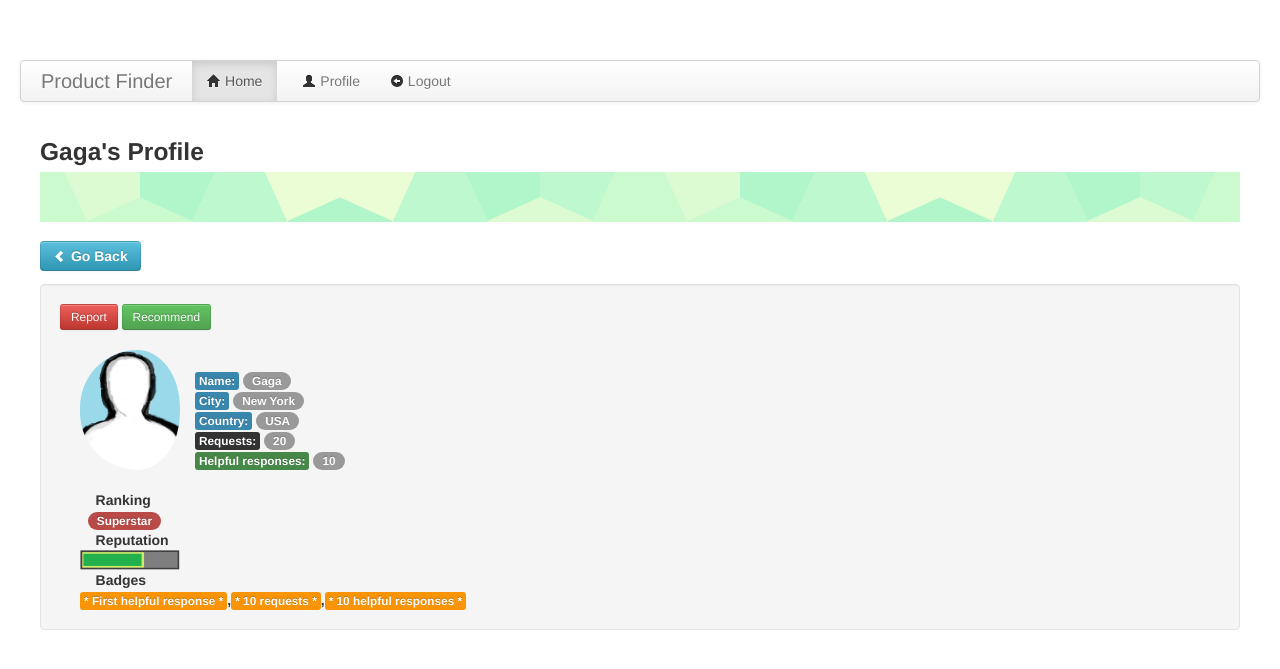
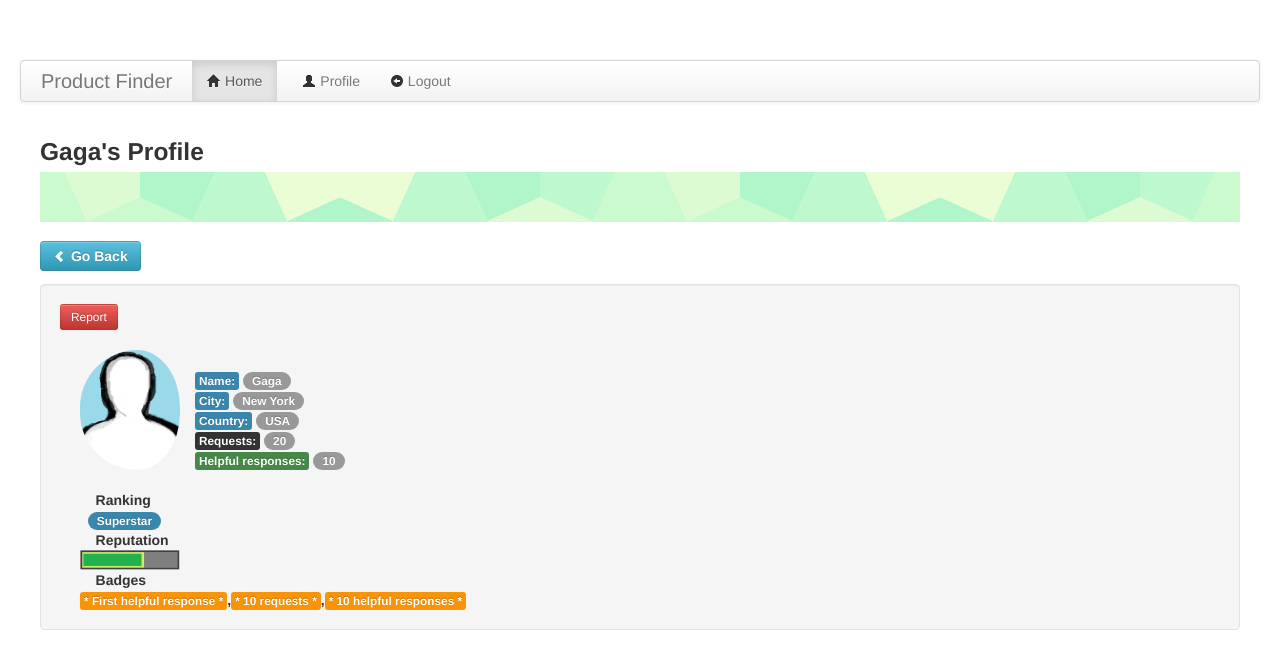
Before and after one commit to IoannisCleary/Product_Finder, a Django app: a page that uses productfinder/templates/product_finder/profile.html in a window 1280 px wide. Shown: the top 669 px of the page. Run offline with Django 3.2, Linux system fonts and the light colour scheme; data comes from the database, SQL or seed files in the repository; parts of the project's set-up code (start-up, migrations or seed data) failed here and were passed over; some libraries are stand-ins or nearby versions.

Commit message:
Removed recommended button

```diff
--- a/productfinder/templates/product_finder/profile.html
+++ b/productfinder/templates/product_finder/profile.html
@@ -10,7 +10,7 @@
 		<a href="/product_finder/" class="btn btn-info" role="button"><i class="icon-white icon-chevron-left"></i> Go Back</a>
     </h3>
     <div class="well">
-	 <a href="#" class="btn-danger btn btn-small">Report</a>&nbsp;<a href="#" class="btn-success btn btn-small">Recommend</a><br/><br/>
+		<a href="#" class="btn-danger btn btn-small">Report</a><br/><br/>
 	<div class="container-fluid">
 	 <a class="pull-left">
         <img class="img-circle" style="height:120px;width:100px; padding-right:15px;" src="{% static "user_big.png" %}"></a>
@@ -24,9 +24,9 @@
 			 </div>
 			 <div class="container-fluid">
 			 &nbsp;&nbsp;&nbsp;&nbsp;<b>Ranking</b><br/>
-			 &nbsp; <span class="badge badge-important">Superstar</span><br/>
+			 &nbsp; <span class="badge badge-info">Superstar</span><br/>
 			 &nbsp;&nbsp;&nbsp;&nbsp;<b>Reputation
-		 &nbsp;   <img class="media-object" style="height:20px;width:100px;" src="{% static "ranking.png" %}">
+		 &nbsp;  <img class="media-object" style="height:20px;width:100px;" src="{% static "ranking.png" %}">
 		    &nbsp;&nbsp;&nbsp;&nbsp;<b>Badges</b><br/>
 			 <span class="label label-warning">* First helpful response *</span>,<span class="label label-warning">* 10 requests *</span>,<span class="label label-warning">* 10 helpful responses *</span>
 
```
